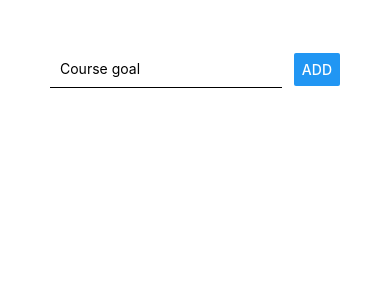
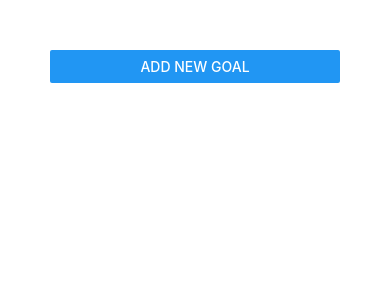
Before and after one commit to csabapigler/goals_app, a React Native app: screen / in a window 390 px wide. Shown: the top 300 px of the page. Built offline with nearby package versions, Linux system fonts and the light colour scheme.

Commit message:
modal added

```diff
--- a/App.js
+++ b/App.js
@@ -1,5 +1,5 @@
 import React, { useState } from 'react';
-import { StyleSheet, Text, TextInput, Button, View, FlatList } from 'react-native';
+import { StyleSheet, Button, View, FlatList } from 'react-native';
 
 import GoalItem from './components/GoalItem';
 import GoalInput from './components/GoalInput';
@@ -7,11 +7,13 @@ import GoalInput from './components/GoalInput';
 export default function App() {
 
   const [courseGoals, setCourseGoals] = useState([])
+  const [isAddMode, setIsAddMode] = useState(false)
 
   const addGoalHandler = (newGoal) => {
     setCourseGoals(currentGoals => [...currentGoals,
     { id: Math.random().toString(), value: newGoal }
     ])
+    setIsAddMode(false)
   }
 
   const removeGoalHandler = (id) => {
@@ -22,7 +24,8 @@ export default function App() {
 
   return (
     <View style={styles.screen}>
-      <GoalInput addGoal={addGoalHandler}/>
+      <Button title={'Add New Goal'} onPress={() => setIsAddMode(true)}/>
+      <GoalInput visible={isAddMode} addGoal={addGoalHandler} cancel={() => setIsAddMode(false)}/>
       <FlatList
         keyExtractor={(item, index) => item.id}
         data={courseGoals}
--- a/components/GoalInput.js
+++ b/components/GoalInput.js
@@ -1,5 +1,5 @@
 import React, { useState } from 'react';
-import { StyleSheet, View, TextInput, Button } from 'react-native';
+import { StyleSheet, View, TextInput, Button, Modal } from 'react-native';
 
 const GoalItem = (props) => {
 
@@ -9,21 +9,35 @@ const GoalItem = (props) => {
     setEnteredGoal(goal)
   }
 
+  const addCurrentGoal = () => {
+    props.addGoal(enteredGoal)
+    setEnteredGoal('')
+  }
+
   return (
+    <Modal visible={props.visible} animationType='slide'>
       <View style={styles.inputContainer}>
         <TextInput placeholder='Course goal'
           style={styles.input}
           onChangeText={goalInputHandler}
           value={enteredGoal} />
-      <Button title='Add' onPress={() => props.addGoal(enteredGoal)} />
+        <View style={styles.buttonContainer}>
+          <View style={styles.buttonStyle}>
+            <Button title='Cancel' color='red' onPress={props.cancel}/>
           </View>
+          <View style={styles.buttonStyle}>
+            <Button title='Add' onPress={addCurrentGoal} />
+          </View>
+        </View>
+      </View>
+    </Modal>
   )
 }
 
 const styles = StyleSheet.create({
   inputContainer: {
-    flexDirection: 'row',
-    justifyContent: 'space-between',
+    flex: 1,
+    justifyContent: 'center',
     alignItems: 'center'
   },
   input: {
@@ -32,6 +46,14 @@ const styles = StyleSheet.create({
     padding: 10,
     width: '80%'
   },
+  buttonContainer: {
+    flexDirection: 'row',
+    justifyContent: 'space-around',
+    width: '60%'
+  },
+  buttonStyle: {
+    width: '40%'
+  },
 })
 
 export default GoalItem
```
Lines whose indentation alone changed are shown as unchanged.
